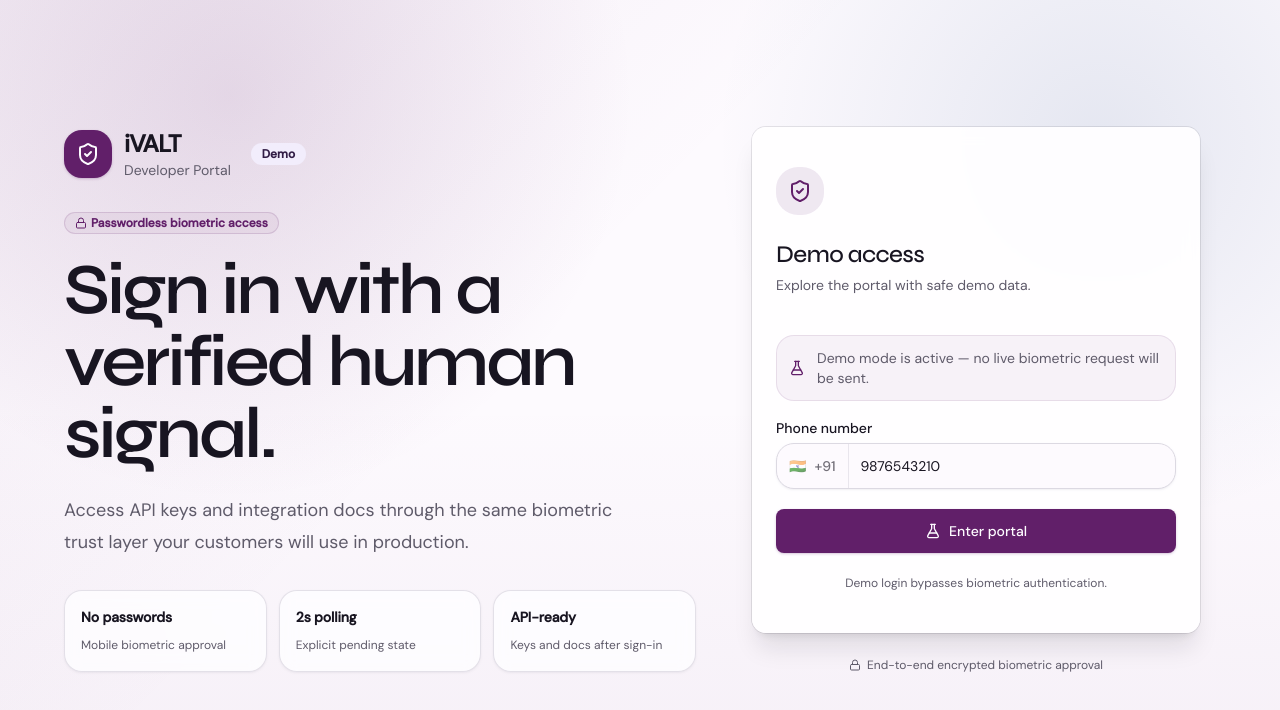
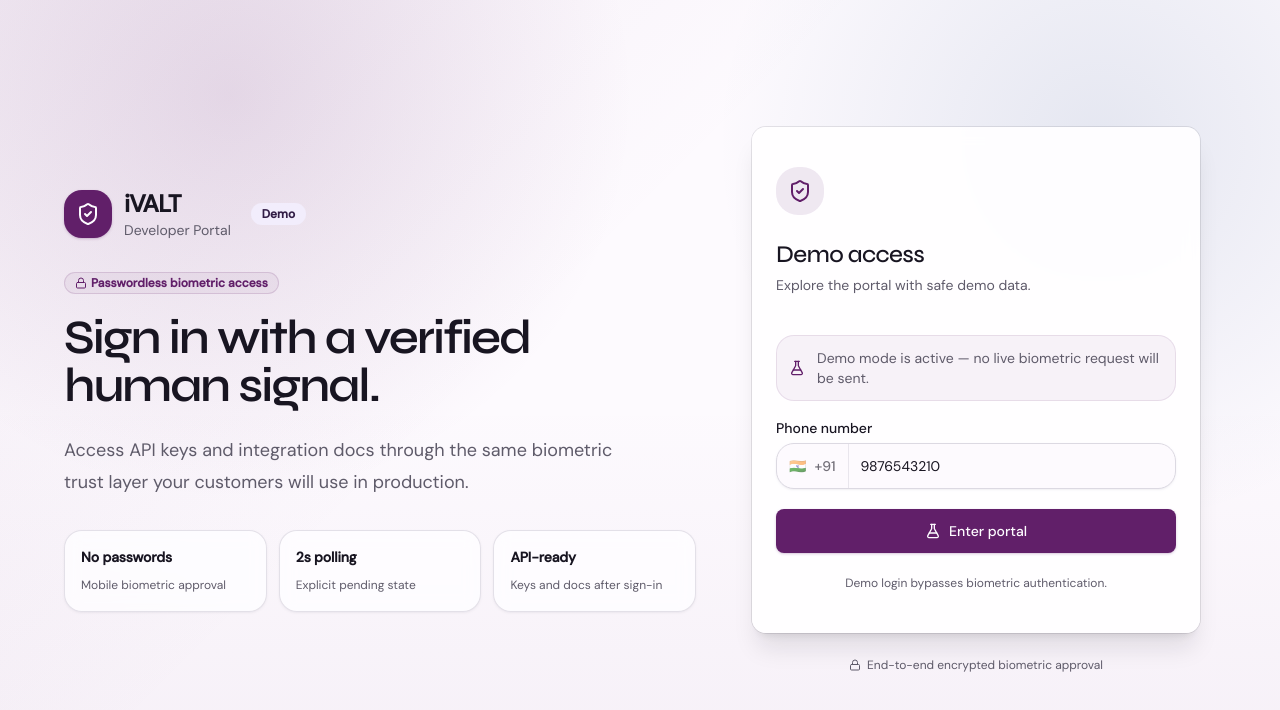
Before and after one commit to jaskaran-ai-dev/ivalt-api-portal, a Next.js app: page /login in a window 1280 px wide. Shown: the top 710 px of the page. Built offline with nearby package versions, Linux system fonts and the light colour scheme.

Commit message:
style(ui): reduce heading font size on login page

```diff
--- a/src/app/login/page.tsx
+++ b/src/app/login/page.tsx
@@ -148,7 +148,7 @@
               <Lock className="mr-1 size-3" />
               Passwordless biometric access
             </Badge>
-            <h1 className="text-5xl font-semibold tracking-[-0.04em] text-foreground xl:text-7xl">
+            <h1 className="text-3xl font-semibold tracking-[-0.04em] text-foreground xl:text-5xl ">
               Sign in with a verified human signal.
             </h1>
             <p className="mt-6 max-w-xl text-lg leading-8 text-muted-foreground">
```
